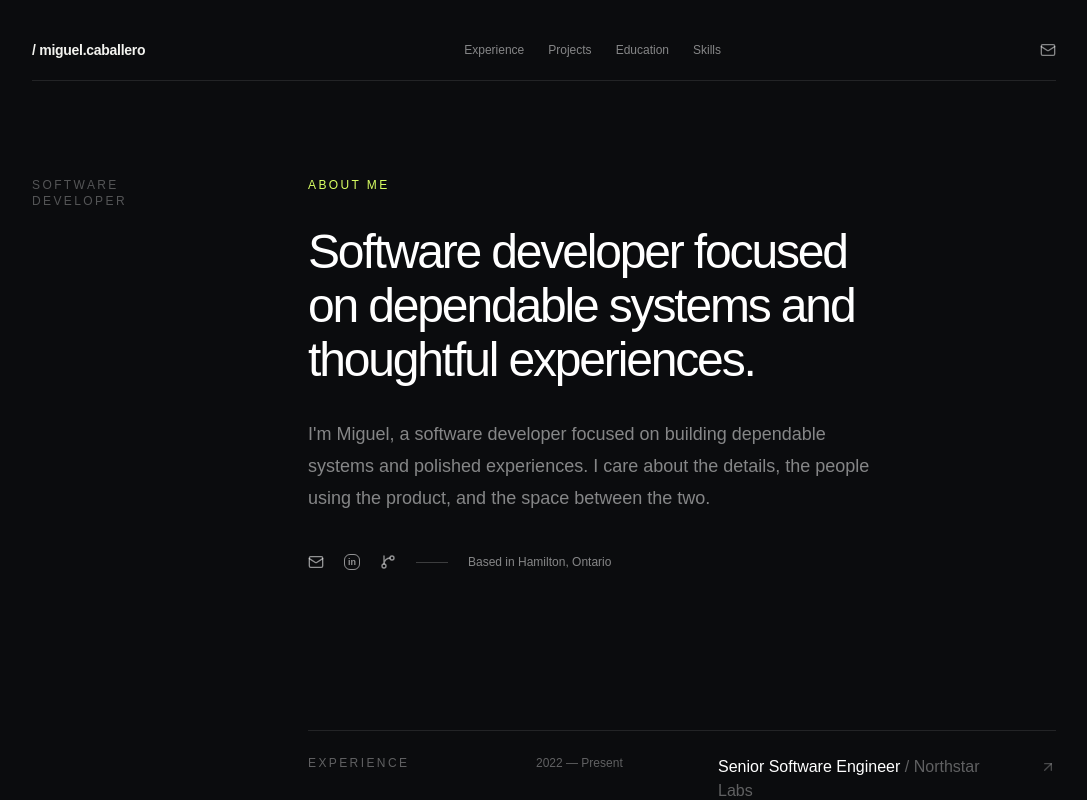
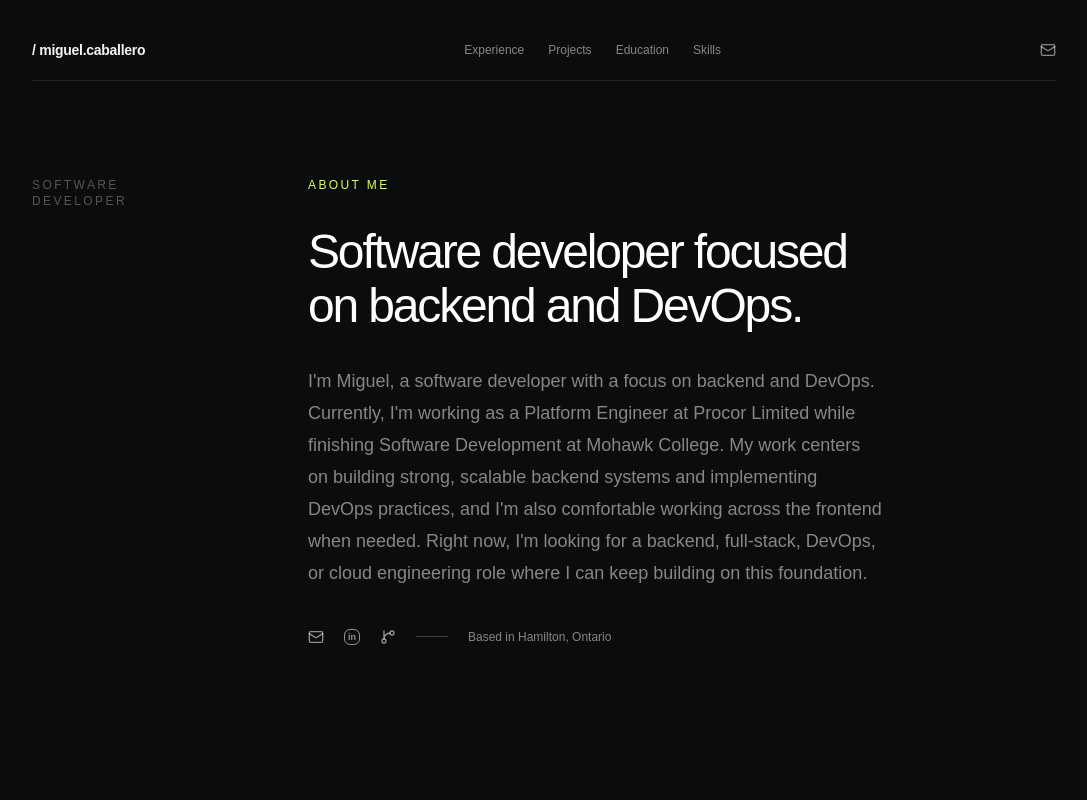
Before and after one commit to miguelcaballero95/miguelcaballero.github.io, a React app: page / in a window 1280 px wide. Shown: the top 800 px of the page, without its empty margins (96-1183 px from the left). Built offline with nearby package versions, Linux system fonts and the light colour scheme; the HTML template or start-up script is replaced by a standard one.

Commit message:
update About component

```diff
--- a/src/components/About.tsx
+++ b/src/components/About.tsx
@@ -5,11 +5,15 @@ export const About = () => {
     <section id="about" aria-labelledby="about-heading" className="max-w-3xl">
       <p className="mb-8 text-xs uppercase tracking-[0.2em] text-[#d9ff63]">About me</p>
       <h1 id="about-heading" className="max-w-xl text-3xl font-medium leading-[1.12] tracking-[-0.045em] text-white sm:text-5xl">
-        Software developer focused on dependable systems and thoughtful experiences.
+        Software developer focused on backend and DevOps.
       </h1>
       <p className="mt-8 max-w-xl text-lg leading-8 text-white/50">
-        I&apos;m Miguel, a software developer focused on building dependable systems and polished experiences. I care
-        about the details, the people using the product, and the space between the two.
+        I'm Miguel, a software developer with a focus on backend and DevOps. Currently, I'm working as a
+        Platform Engineer at Procor Limited while finishing Software
+        Development at Mohawk College. My work centers on building strong, scalable backend systems and
+        implementing DevOps practices, and I'm also comfortable working across the frontend when needed.
+        Right now, I'm looking for a backend, full-stack, DevOps, or cloud engineering role where
+        I can keep building on this foundation.
       </p>
       <div className="mt-10 flex items-center gap-5 text-xs text-white/50">
         <a
@@ -19,7 +23,7 @@ export const About = () => {
           <Mail aria-hidden="true" className="size-4" />
         </a>
         <a
-          href="https://linkedin.com"
+          href="https://www.linkedin.com/in/miguel-caballero34"
           aria-label="Miguel on LinkedIn"
           className="text-white/55 transition-colors hover:text-[#d9ff63]">
           <span aria-hidden="true" className="flex size-4 items-center justify-center rounded-sm border border-current text-[9px] font-semibold">
@@ -27,7 +31,7 @@ export const About = () => {
           </span>
         </a>
         <a
-          href="https://github.com"
+          href="https://github.com/miguelcaballero95"
           aria-label="Miguel on GitHub"
           className="text-white/55 transition-colors hover:text-[#d9ff63]">
           <GitBranch aria-hidden="true" className="size-4" />
```
